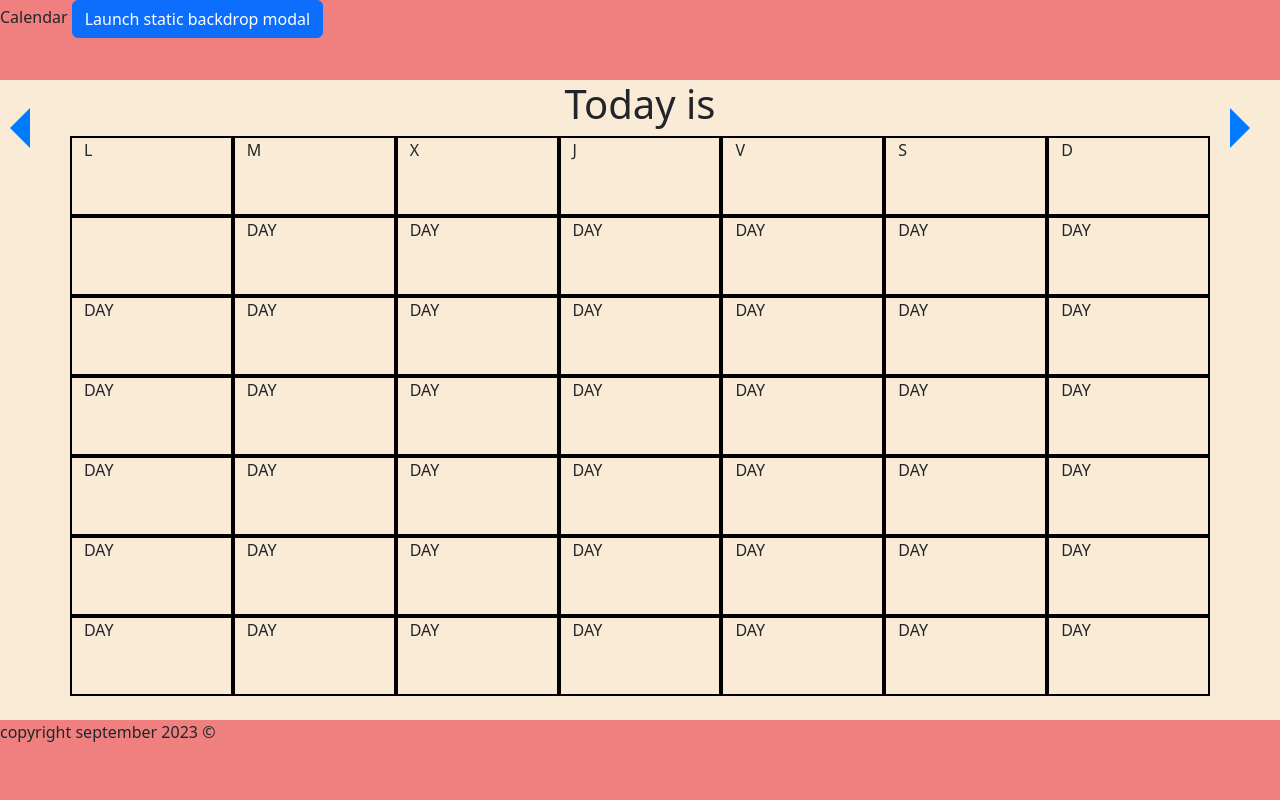
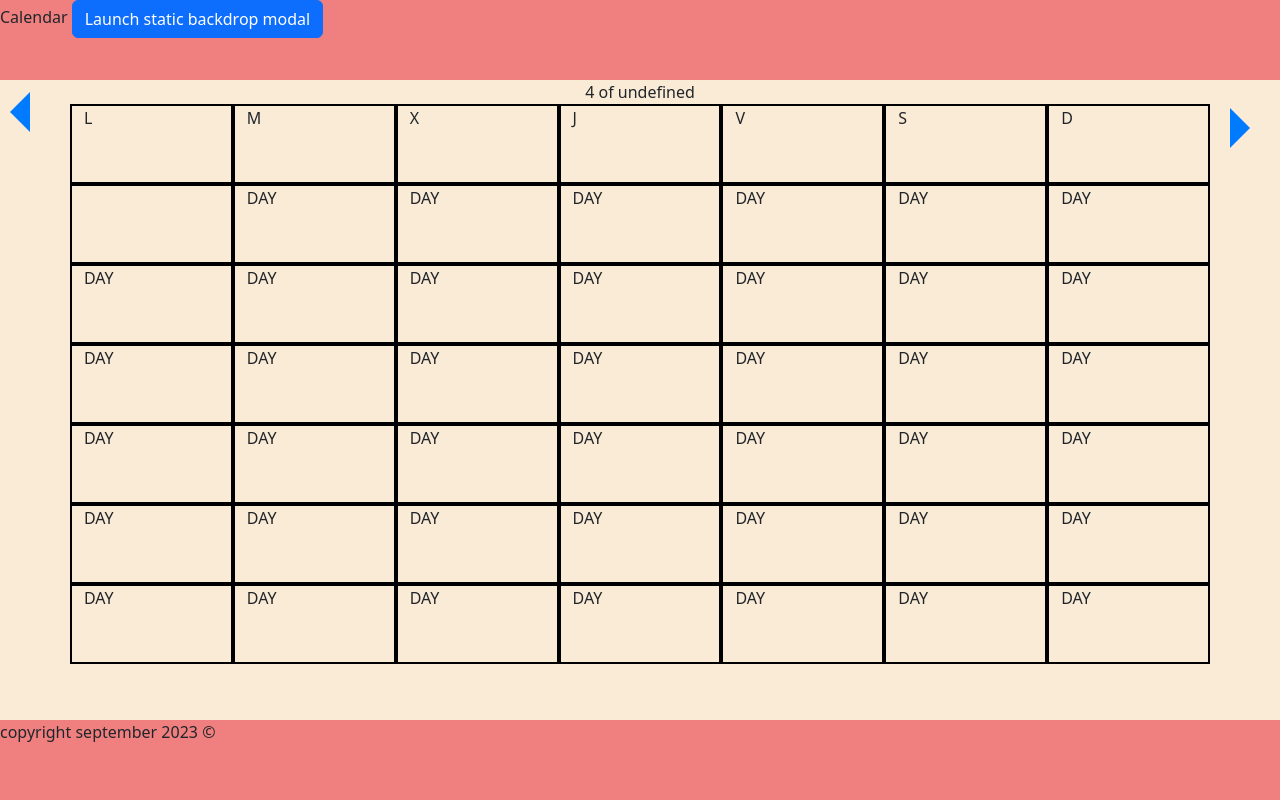
Before and after one commit to ebroto7/Assembler-Calendar, a website with bundled scripts: page src/index.html in a window 1280 px wide. Built offline with nearby package versions, Linux system fonts and the light colour scheme; files whose address does not match are found by name.

Commit message:
new Print actual day & month

```diff
--- a/src/Views/Calendar.ts
+++ b/src/Views/Calendar.ts
@@ -1,21 +1,21 @@
-export function getDate(dateKey:number) {
-    const yearOffset = (dateKey - 32) % 512;
-    const year = (dateKey - 32 - yearOffset) / 512;
-    const day = yearOffset % 32;
-    const month = (yearOffset - day) / 32;
-    return new Date(year + 1970, month, day);
-  }
+// export function getDate(dateKey:number) {
+//     const yearOffset = (dateKey - 32) % 512;
+//     const year = (dateKey - 32 - yearOffset) / 512;
+//     const day = yearOffset % 32;
+//     const month = (yearOffset - day) / 32;
+//     return new Date(year + 1970, month, day);
+//   }
 
-export function getToday(){
-    const date = new Date;
-    return date;
-}
-export function getMonth(){
-    const date = new Date;
-    return date.getMonth()+1;
-}
+// export function getToday(){
+//     const date = new Date;
+//     return date;
+// }
+// export function getMonth(){
+//     const date = new Date;
+//     return date.getMonth()+1;
+// }
 
-export function getDay(){
-    const day = getToday().getDate();
-    return day;
-}
+// export function getDay(){
+//     const day = getToday().getDate();
+//     return day;
+// }
--- a/src/index.html
+++ b/src/index.html
@@ -8,6 +8,8 @@
     <link rel="stylesheet" href="styles.css">
     <link rel="stylesheet" href="style.css">
     <script type="module" src="../dist/index.js" defer></script>
+
+
 
 
     <script src="node_modules/bootstrap/dist/js/bootstrap.min.js" defer></script>
@@ -42,7 +44,7 @@
       <section>
         <div class="tittle-section">
           <button class="arrow-button-left"></button>
-          <h1 class="calendarDayTittle">Today is</h1>
+          <div class="calendarDayTittle" id="calendarTitle"></div>
           <button class="arrow-button-right"></button>
         </div>
         <div class="container">
--- a/src/index.ts
+++ b/src/index.ts
@@ -1,13 +1,55 @@
- import { getDate, getDay, getMonth, getToday } from "./Views/Calendar.js";
+//  import { getDate, getDay, getMonth, getToday } from './Views/Calendar.js';
 
+function getDate(dateKey:number) {
+    const yearOffset = (dateKey - 32) % 512;
+    const year = (dateKey - 32 - yearOffset) / 512;
+    const day = yearOffset % 32;
+    const month = (yearOffset - day) / 32;
+    return new Date(year + 1970, month, day);
+}
+
+function getToday(){
+    const date = new Date;
+    return date;
+}
+
+function getMonth(){
+    const date = new Date;
+    const month = date.getMonth()+1;
+    // switch(month){
+    //     case 1: "January";
+    //     case 2: "February";
+    //     case 3: "March";
+    //     case 4:
+    //     case 5:
+    //     case 6:
+    //     case 7:
+    //     case 8:
+    //     case 9:
+    //     case 10:
+    //     case 11:
+    //     case 12:
+    // }
+}
+
+function getYear(){
+    const date = new Date;
+    return date.getFullYear();
+}
+
+function getDay(){
+    const day = getToday().getDate();
+    return day;
+}
+
+const calendarTitle = document.querySelector('#calendarTitle');
+const calendarDay = document.createElement('div');
+calendarDay.textContent = `${getDay().toString()} of ${getMonth()}`;
+calendarTitle?.appendChild(calendarDay);
 
 
 
 console.log(getToday());
 console.log(getMonth());
+console.log(getYear());
 console.log(getDay());
-
-
-console.log(Date.now());
-
-console.log(getDate(Date.now()));
--- a/tsconfig.json
+++ b/tsconfig.json
@@ -11,7 +11,7 @@
     // "disableReferencedProjectLoad": true,             /* Reduce the number of projects loaded automatically by TypeScript. */
 
     /* Language and Environment */
-    "target": "es6",                                  /* Set the JavaScript language version for emitted JavaScript and include compatible library declarations. */
+    "target": "ES6",                                  /* Set the JavaScript language version for emitted JavaScript and include compatible library declarations. */
     // "lib": [],                                        /* Specify a set of bundled library declaration files that describe the target runtime environment. */
     // "jsx": "preserve",                                /* Specify what JSX code is generated. */
     // "experimentalDecorators": true,                   /* Enable experimental support for legacy experimental decorators. */
@@ -25,7 +25,7 @@
     // "moduleDetection": "auto",                        /* Control what method is used to detect module-format JS files. */
 
     /* Modules */
-    "module": "commonjs",                                /* Specify what module code is generated. */
+    "module": "commonJS",                                /* Specify what module code is generated. */
     "rootDir": "./src",                                  /* Specify the root folder within your source files. */
     // "moduleResolution": "node10",                     /* Specify how TypeScript looks up a file from a given module specifier. */
     // "baseUrl": "./",                                  /* Specify the base directory to resolve non-relative module names. */
```
Also changed, not shown: dist/index.js.
